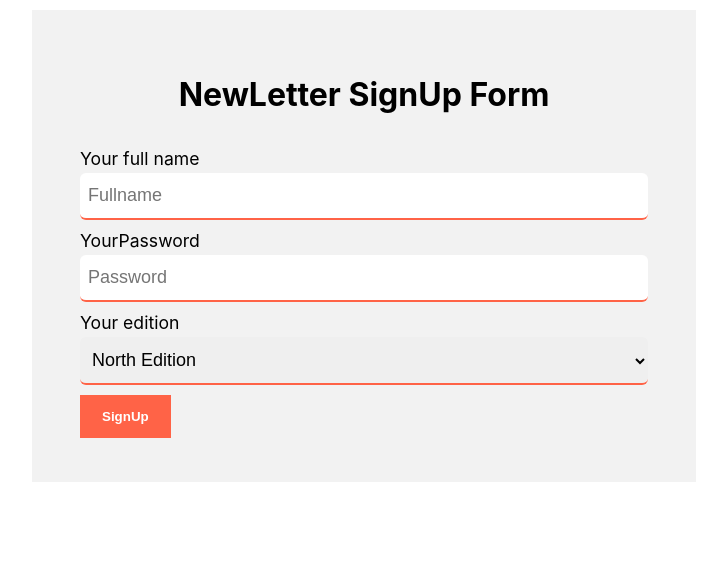
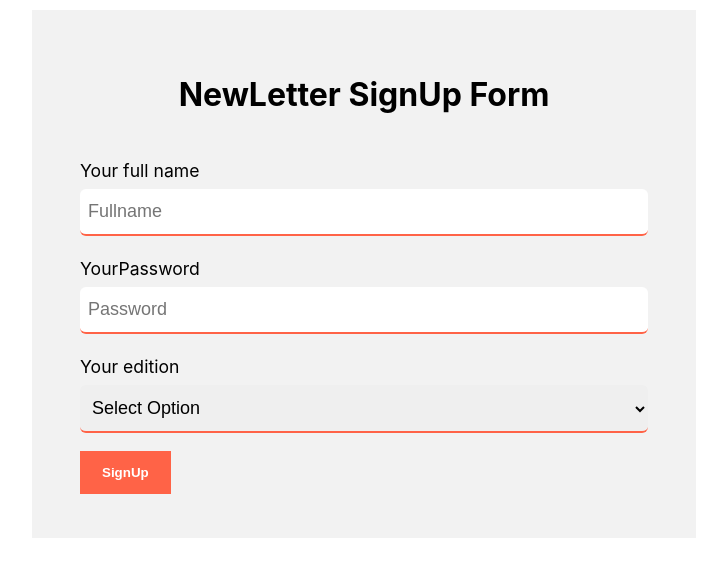
Before and after one commit to pandey286/form-with-state, a React (Create React App) app: page / in a window 1280 px wide. Shown: the top 576 px of the page, without its empty margins (276-1003 px from the left). Built offline with nearby package versions, Linux system fonts and the light colour scheme.

Commit message:
Form edition change

```diff
--- a/src/component/FormChallenge.jsx
+++ b/src/component/FormChallenge.jsx
@@ -45,27 +45,28 @@ const FormChallenge = () => {
         <div className='container'>
             <h1>NewLetter SignUp Form</h1>
             <form>
-                <div className='form-group'>
+                <div className='form-row'>
                     <label htmlFor='name'>Your full name</label>
                     <input type='text' className='form-control' name='name'
                         placeholder='Fullname' onChange={onInputChange}
                         value={formData.name} />
                 </div>
-                <div className='form-group'>
+                <div className='form-row'>
                     <label htmlFor='password'>YourPassword</label>
                     <input type='password' className='form-control' name='password'
                         placeholder='Password' onChange={onInputChange}
                         value={formData.password} />
                 </div>
-                <div className='form-group'>
+                <div className='form-row'>
                     <label htmlFor='edition'>Your edition</label>
                     <select className='form-control' name='edition'
                             onChange={onInputChange}
                             id='updates' value={formData.updates}>
+                        <option value=''>Select Option</option>
                         <option value='North Edition'>North Edition</option>
-                        <option value='East Edition'>East Edition</option>
-                        <option value='West Edition'>West Edition</option>
-                        <option value='South Edition'>South Edition</option>
+                        <option value='Time Of India'>Time Of India</option>
+                        <option value='The Hindu'>The Hindu</option>
+                        <option value='Mumbai Mirror'>Mumbai Mirror</option>
                     </select>
                 </div>
                 <button type='button' className='btn'
```
